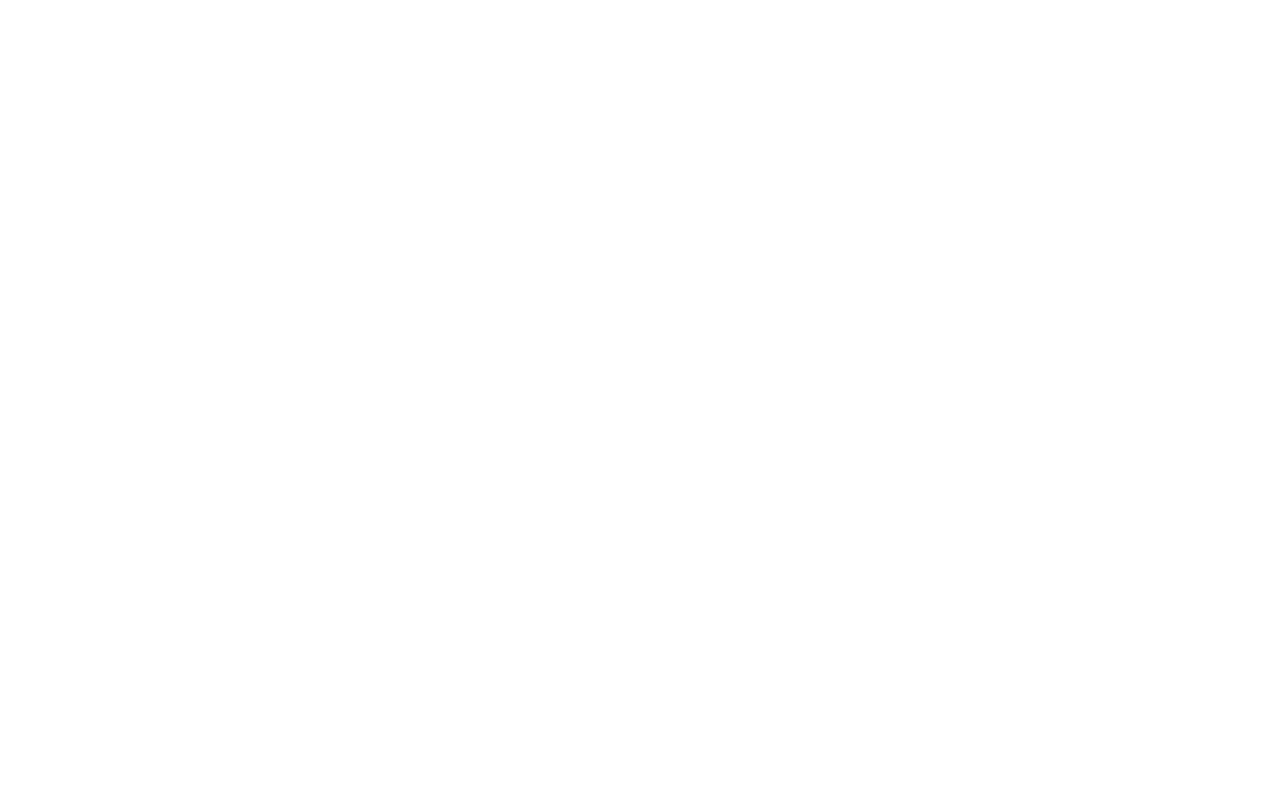
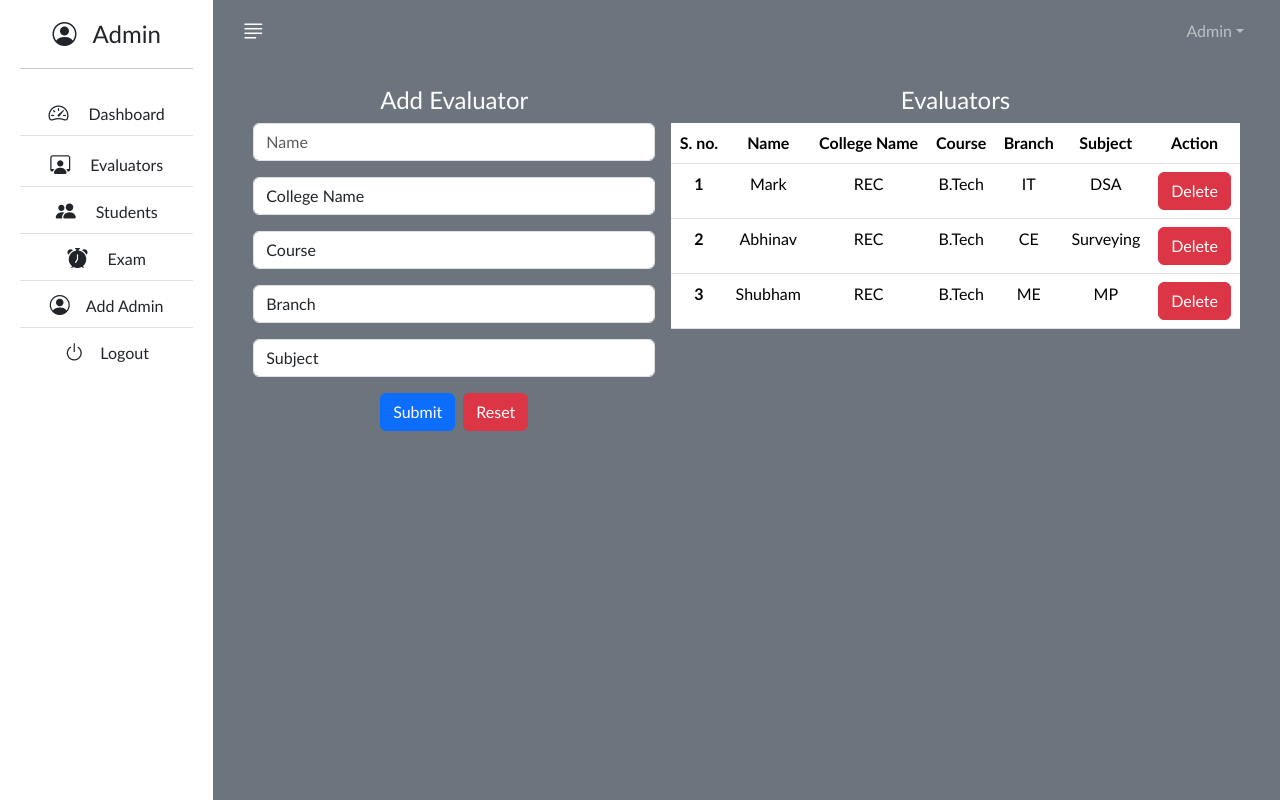
Before and after one commit to Kushalobroy/Written-Examination-System-Using-Blockchain-IPFS-and-Machine-Learning, a React (Create React App) app: page /AEvaluator in a window 1280 px wide. Built offline with nearby package versions, Linux system fonts and the light colour scheme.

Commit message:
initial commit

```diff
--- a/src/Admin/AEvaluator.jsx
+++ b/src/Admin/AEvaluator.jsx
@@ -1,14 +1,135 @@
-import React from 'react'
+import React, { useState } from "react";
+import '../App.css';
+import "bootstrap/dist/css/bootstrap.min.css";
+import Sidebar from "./Sidebar"
+import Nav from './Nav'
+
+function Evaluator() {
+  const [toggle, setToggle] = useState(true)
+  const Toggle = () => {
+    setToggle(!toggle)
+  }
+  return (
+
+    <div className="container-fluid bg-secondary min-vh-100">
+      <div className="row">
+        {toggle && <div className="col-4 col-md-2  bg-white vh-100 position-fixed">
+          <Sidebar />
+        </div>}
+        {toggle && <div className="col-4 col-md-2"></div>}
+        <div className="col">
+          <div className="px-3">
+            <Nav Toggle={Toggle} />
+            <div className='container-fluid'>
+              <div className='row g-3 my-2'>
+                <div className='col-md-5'>
+                  <h4 className="text-white text-center fs-4">Add Evaluator</h4>
+                  <form action="">
+                    <div className="mb-3">
+                      <input className="form-control" type="text" placeholder="Name" />
+                    </div>
+                    <div className="mb-3">
+                      <select name="clg_name" className="form-control" id="">
+                          <option value="-1" selected>College Name</option>
+                          <option value="122">Agriculture Engineering College</option>
+                          <option value="134">Anna University</option>
+                          <option value="145">REC</option>
+                      </select>
+                    </div>
+                    <div className="mb-3">
+                      <select name="course" className="form-control" id="">
+                          <option value="-1" selected>Course</option>
+                          <option value="1">B.tech</option>
+                          <option value="2">B.pharma</option>
+                          <option value="3">B.A.</option>
+                          <option value="3">B.S.C</option>
+                          <option value="3">M.Tech</option>
+                          <option value="3">M.pharma</option>
+                      </select>
+                    </div>
+                    <div className="mb-3">
+                      <select name="branch" className="form-control" id="">
+                          <option value="-1" selected>Branch</option>
+                          <option value="13">Information Technology</option>
+                          <option value="40">Mechanical Engineering</option>
+                          <option value="00">Civil Engineering</option>
+                      </select>
+                    </div>
+                    <div className="mb-3">
+                      <select name="subject" className="form-control" id="">
+                          <option value="-1" selected>Subject</option>
+                          <option value="11">DSA</option>
+                          <option value="22">Computer Network</option>
+                          <option value="33">Design Thinking</option>
+                          <option value="44">Cryptography</option>
+                          <option value="55">Constitution</option>
+                          <option value="66">PPS</option>
+                          <option value="77">Math-4</option>
+                      </select>
+                    </div>
+                    <div className="mb-3">
+                      <button type="submit" className="btn btn-primary">Submit</button>
+                      <button type="submit" className="btn btn-danger ms-2">Reset</button>
+                    </div>
+                  </form>
+                </div>
+
+                <div className="col-md-7">
+                <h4 className="text-white text-center fs-4">Evaluators</h4>
+                  <table class="table caption-top bg-white rounded">
+
+                    <thead>
+                      <tr>
+                        <th scope="col">S. no.</th>
+                        <th scope="col">Name</th>
+                        <th scope="col">College Name</th>
+                        <th scope="col">Course</th>
+                        <th scope="col">Branch</th>
+                        <th scope="col">Subject</th>
+                        <th scope="col">Action</th>
+                      </tr>
+                    </thead>
+                    <tbody>
+                      <tr>
+                        <th scope="row">1</th>
+                        <td>Mark</td>
+                        <td>REC</td>
+                        <td>B.Tech</td>
+                        <td>IT</td>
+                        <td>DSA</td>
+                        <td><a href="" className="btn btn-danger">Delete</a></td>
+                      </tr>
+                      <tr>
+                        <th scope="row">2</th>
+                        <td>Abhinav</td>
+                        <td>REC</td>
+                        <td>B.Tech</td>
+                        <td>CE</td>
+                        <td>Surveying</td>
+                        <td><a href="" className="btn btn-danger">Delete</a></td>
+                      </tr>
+                      <tr>
+                        <th scope="row">3</th>
+                        <td>Shubham</td>
+                        <td>REC</td>
+                        <td>B.Tech</td>
+                        <td>ME</td>
+                        <td>MP</td>
+                        <td><a href="" className="btn btn-danger">Delete</a></td>
+                      </tr>
+                    </tbody>
+                  </table>
+                </div>
+              </div>
+            </div>
 
 
-function Evaluator() {
-  return (
-    <div className='px-3'>
+          </div>
+        </div>
 
-
+      </div>
     </div>
-
-)
+  )
 }
 
 
--- a/src/Admin/Ahome.jsx
+++ b/src/Admin/Ahome.jsx
@@ -3,7 +3,7 @@
 import "bootstrap/dist/css/bootstrap.min.css";
 import Sidebar from "./Sidebar"
 import Home from './Home'
-import AEvaluator from './AEvaluator'
+
 
 function Ahome() {
   const[toggle, setToggle] = useState(true)
@@ -20,7 +20,7 @@
          {toggle && <div className="col-4 col-md-2"></div>}
           <div className="col">
             <Home Toggle={Toggle}/>
-            <AEvaluator/>
+
           </div>
       </div>
     </div>
--- a/src/Admin/sidebar.jsx
+++ b/src/Admin/sidebar.jsx
@@ -13,7 +13,7 @@
        </div>
        <hr className='text-dark'/>
        <div className='list-group list-group-flush '>
-            <a className='list-group-item py-2 my-1' href="">
+            <a className='list-group-item py-2 my-1' href="/Admin">
                 <i className='bi bi-speedometer2 fs-5 me-3'></i>
                 <span > Dashboard</span>
             </a>
```
